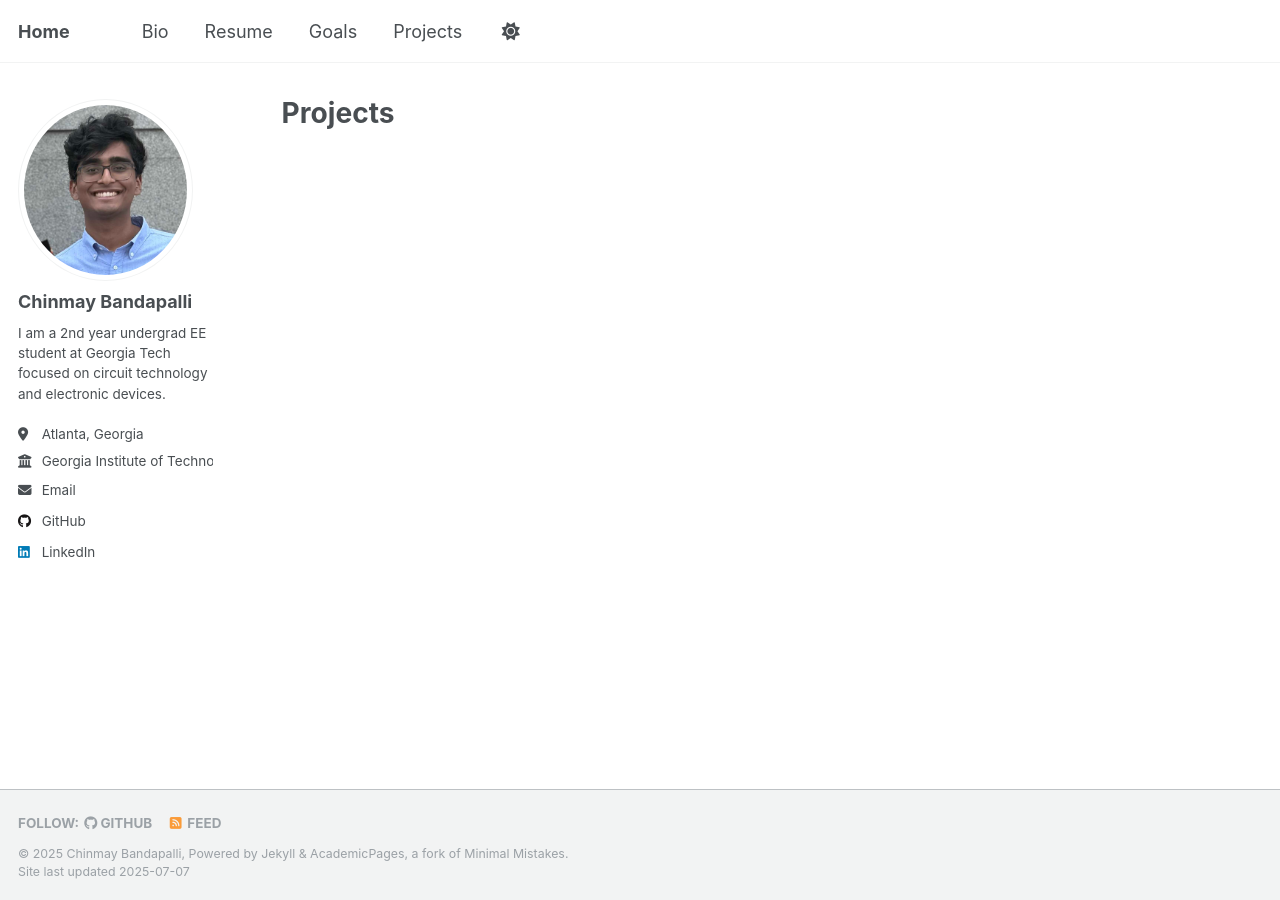
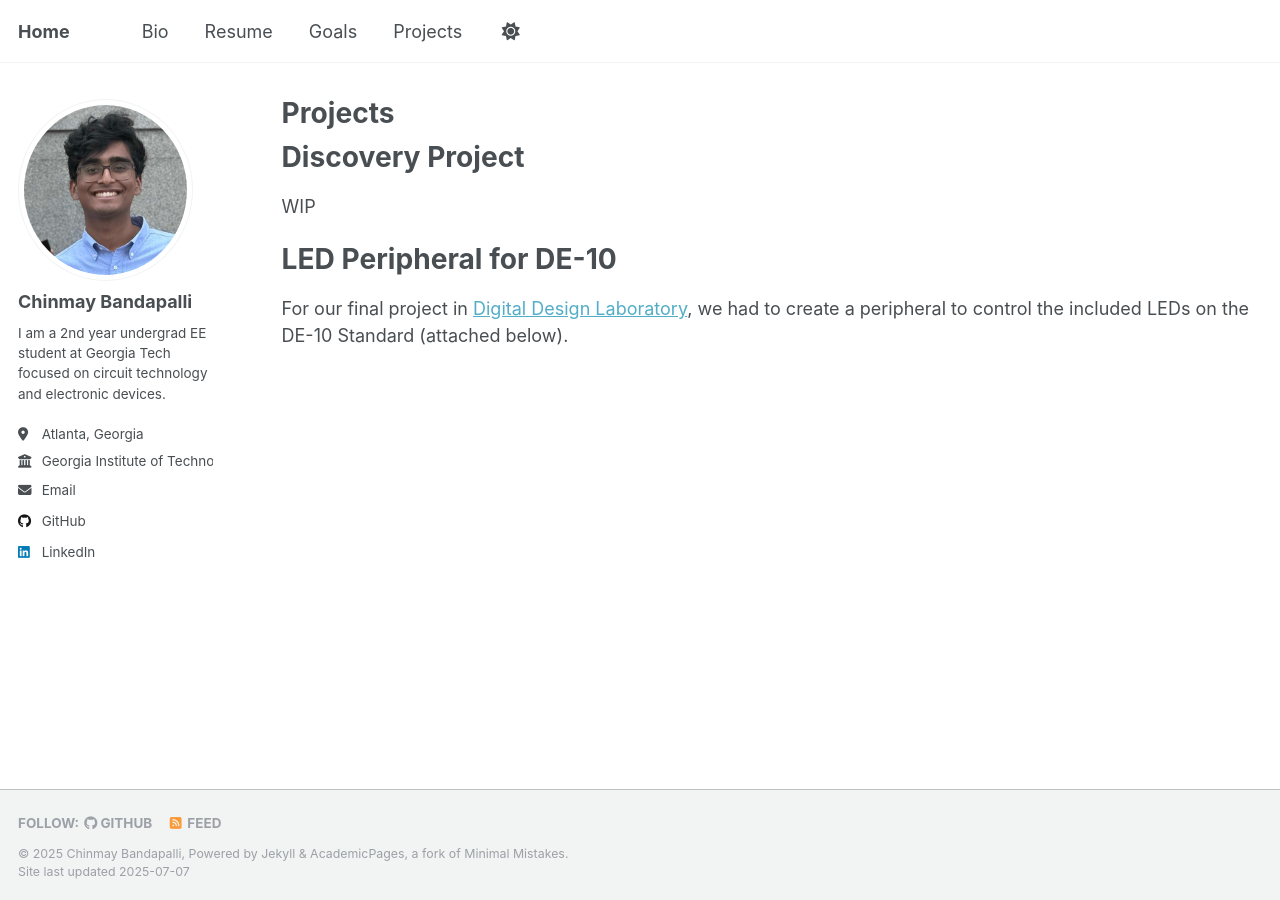
Before and after one commit to chinmaybandapalli/chinmaybandapalli.github.io, a Jekyll site: the page built from _pages/projects.md, in a window 1280 px wide. Built offline with Jekyll 4.4.1, drawn with Linux system fonts in a browser that asks for light colours; a script that is not in the unit is left out.

Commit message:
Update projects.md
Added ECE 2031 project

```diff
--- a/_pages/projects.md
+++ b/_pages/projects.md
@@ -6,3 +6,11 @@ author_profile: true
 redirect_from:
   - /projects
 ---
+Discovery Project
+====
+WIP
+
+LED Peripheral for DE-10
+====
+
+For our final project in [Digital Design Laboratory](https://ece.gatech.edu/courses/ece2031), we had to create a peripheral to control the included LEDs on the DE-10 Standard (attached below).
```
